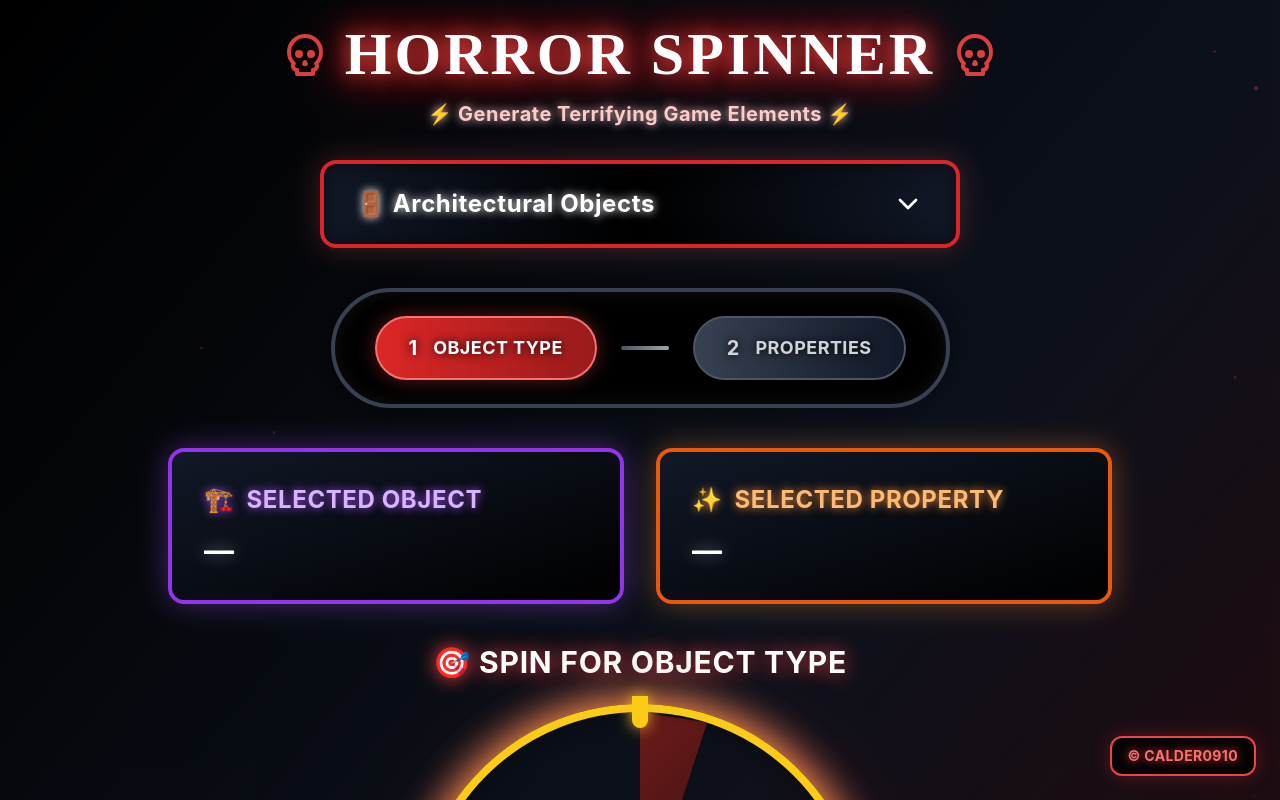
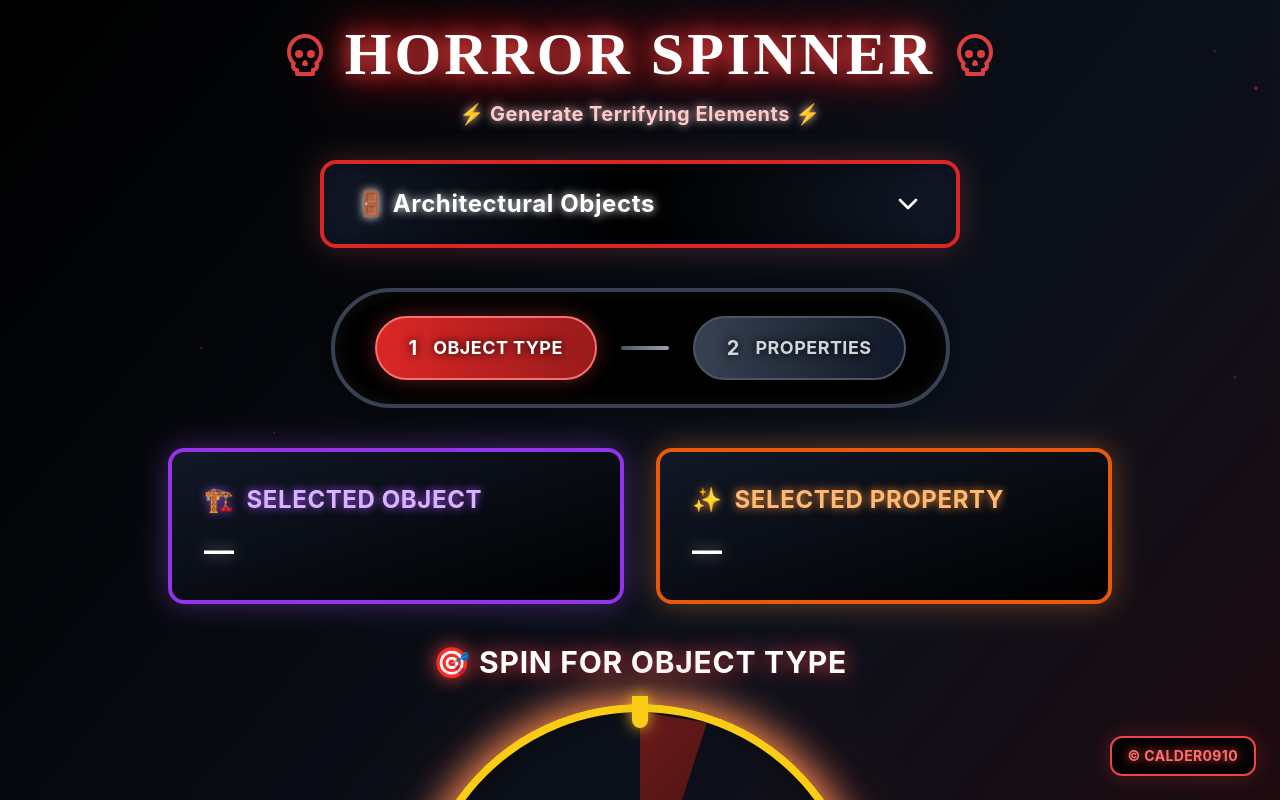
Before and after one commit to calder0910/horror-game-spinner, a React (Vite) app: page / in a window 1280 px wide. Shown: the top 800 px of the page. Built offline with nearby package versions, Linux system fonts and the light colour scheme.

Commit message:
Update HorrorElementsSpinner.jsx

```diff
--- a/src/components/HorrorElementsSpinner.jsx
+++ b/src/components/HorrorElementsSpinner.jsx
@@ -370,7 +370,7 @@ ${concept}
           </div>
           <p className="text-lg md:text-xl text-red-200 font-bold tracking-wide"
              style={{ textShadow: '0 0 10px #fecaca' }}>
-            ⚡ Generate Terrifying Game Elements ⚡
+            ⚡ Generate Terrifying Elements ⚡
           </p>
         </div>
 
```
